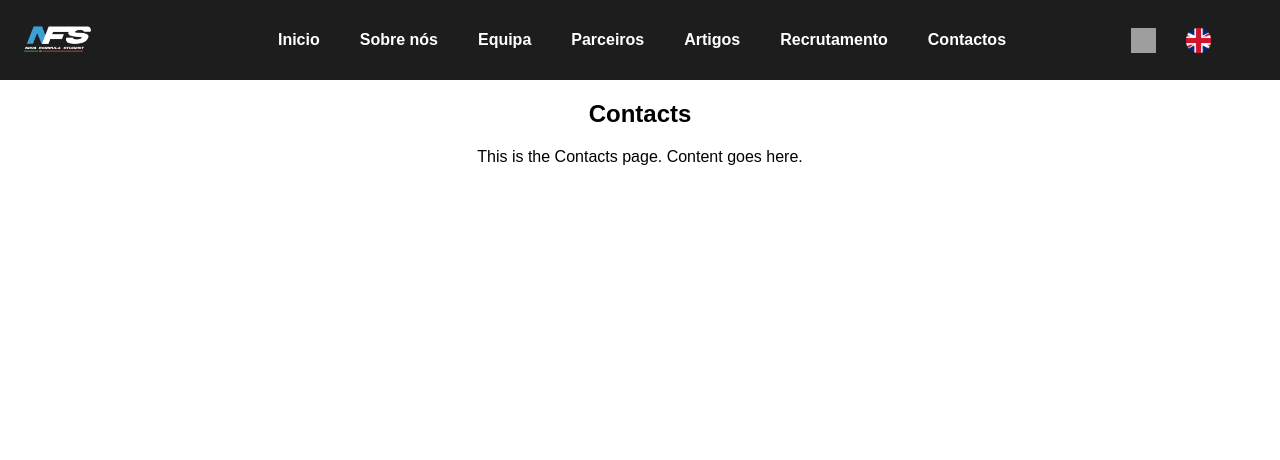
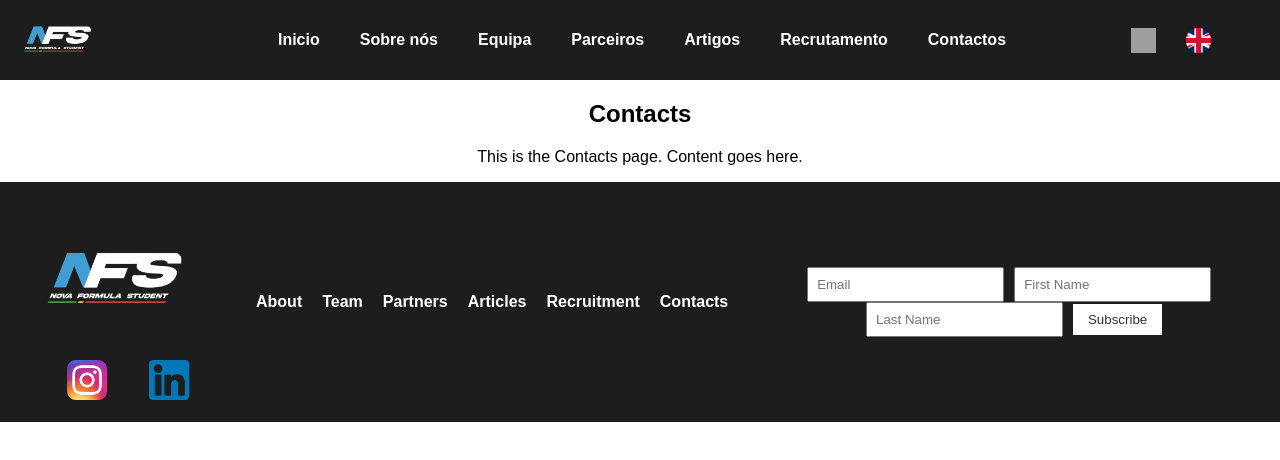
Before and after one commit to JaimeFerreira2002/NFS-site, a React (Create React App) app: page /contacts in a window 1280 px wide. Shown: the top 460 px of the page. Built offline with nearby package versions, Linux system fonts and the light colour scheme; grey boxes are pictures that could not be loaded.

Commit message:
Made some changes on the Team page, added a bottom bar, but still a lot of changes to be done

```diff
--- a/src/App.js
+++ b/src/App.js
@@ -8,6 +8,7 @@ import ArticlesPage from './pages/ArticlesPage';
 import RecruitmentPage from './pages/RecruitmentPage';
 import ContactsPage from './pages/ContactsPage';
 import TopBar from './components/TopBar'
+import BottomBar from './components/BottomBar';
 
 
 import './App.css'; // You can add your CSS styles here
@@ -29,6 +30,7 @@ function App() {
         <Route path="/recruitment" element={<RecruitmentPage/>} />
         <Route path="/contacts" element={<ContactsPage/>} />
       </Routes>
+      <BottomBar/>
       </div>
     </Router>
   );
--- /dev/null
+++ b/src/components/BottomBar/index.js
@@ -0,0 +1,50 @@
+import React from 'react';
+import NFSLogo from '../../assets/images/NFSLogo.png'
+import InstagramLogo from '../../assets/images/instagram_icon.png'
+import LinkedIn from '../../assets/images/linkedIn_icon.png'
+import './style.css'
+
+const BottomBar = () => {
+  return (
+    <div className="bottom-bar">
+      <div className="left-section">
+        {/* Logo */}
+        <div className='logo'>
+            <img src={NFSLogo} alt="NFS_LOGO" />
+        </div>
+
+        {/* Social Icons and Links */}
+        <div className="social-icons">
+          <a href="https://www.instagram.com" target="_blank" rel="noopener noreferrer">
+            <img src={InstagramLogo} alt="Instagram" />
+          </a>
+          <a href="https://www.linkedin.com" target="_blank" rel="noopener noreferrer">
+            <img src={LinkedIn} alt="LinkedIn" />
+          </a>
+        </div>
+      </div>
+
+        {/* Navigation Links */}
+        <div className="navigation-links">
+          <a href="/about">About</a>
+          <a href="/team">Team</a>
+          <a href="/partners">Partners</a>
+          <a href="/articles">Articles</a>
+          <a href="/recruitment">Recruitment</a>
+          <a href="/contacts">Contacts</a>
+        </div>
+
+      <div className="right-section">
+        {/* Newsletter Subscription */}
+        <div className="newsletter-subscription">
+          <input type="text" placeholder="Email" />
+          <input type="text" placeholder="First Name" />
+          <input type="text" placeholder="Last Name" />
+          <button>Subscribe</button>
+        </div>
+      </div>
+    </div>
+  );
+};
+
+export default BottomBar;
--- /dev/null
+++ b/src/components/BottomBar/style.css
@@ -0,0 +1,64 @@
+.bottom-bar {
+    background-color: #1d1d1d;
+    height: 30vh;
+    display: flex;
+    justify-content: space-between;
+    align-items: center;
+    margin: 0;
+    font-family: 'PoppinsBold', sans-serif;
+    font-weight: 600;
+  }
+
+  .left-section {
+    display: flex;
+    align-items: center;
+    height: auto;
+    flex-direction: column;
+
+  }
+
+  .bottom-bar .logo img {
+    width: 20vw;
+    height: 20vh;
+    display: block;
+    padding-top: 0%;
+    padding-bottom: 0%;
+  }
+
+  .social-icons{
+    display: flex; /* Added to ensure children are in a flex container */
+    width: 80%; /* Occupy the full width of the left-section */
+    justify-content: space-evenly; /* Adjust to your preferred spacing */
+    align-items: center; /* Center the icons vertically */
+  }
+
+   .social-icons img {
+    width: 40px;
+    height: 40px;
+    flex-direction: row;
+
+  }
+
+  .navigation-links a {
+    color: #ffffff;
+    text-decoration: none;
+    margin-right: 20px;
+  }
+
+  .right-section {
+    display: flex;
+    align-items: center;
+  }
+
+  .newsletter-subscription input {
+    margin-right: 10px;
+    padding: 8px;
+  }
+
+  .newsletter-subscription button {
+    background-color: #fff;
+    color: #333;
+    padding: 8px 15px;
+    border: none;
+    cursor: pointer;
+  }
--- a/src/components/Team_Board_Cards/index.js
+++ b/src/components/Team_Member_Card/index.js
@@ -5,7 +5,7 @@ import { faEnvelope, faGraduationCap } from '@fortawesome/free-solid-svg-icons';
 import PropTypes from 'prop-types';
 
 
-const TeamBoardCard = ({ name, role, email, degree, imagePath }) => {
+const TeamMemberCard = ({ name, role, email, degree, imagePath }) => {
 
   return (
     <div className="card">
@@ -20,7 +20,7 @@ const TeamBoardCard = ({ name, role, email, degree, imagePath }) => {
   );
 };
 
-TeamBoardCard.propTypes = {
+TeamMemberCard.propTypes = {
   photo: PropTypes.string.isRequired,
   name: PropTypes.string.isRequired,
   role: PropTypes.string.isRequired,
@@ -28,4 +28,4 @@ TeamBoardCard.propTypes = {
   degree: PropTypes.string.isRequired,
 };
 
-export default TeamBoardCard;
+export default TeamMemberCard;
--- a/src/components/Team_Board_Cards/style.css
+++ b/src/components/Team_Member_Card/style.css
@@ -6,6 +6,10 @@
   box-shadow: 0 1px 40px rgba(0, 0, 0, 0.2);
   margin: 10px;
   max-height: 520px;
+  transition: transform 0.3s ease;
+  &:hover {
+    transform: scale(1.06);
+  }
 }
 
 .card-photo {
@@ -29,7 +33,7 @@
 
 .card-details .role {
   text-align: center;
-  font-weight: 00;
+  font-weight: 400;
   font-size: 18px;
   margin: 0;
   padding-top: 5%;
--- a/src/components/TopBar/style.css
+++ b/src/components/TopBar/style.css
@@ -11,7 +11,7 @@
     font-weight: 600;
 
 }
-.logo img {
+.top-bar .logo img {
     width: 10vw;
     height: 10vh;
     display: block;
@@ -52,8 +52,3 @@
     max-height: 100px;
     max-width: 100px;
   }
-
-  /* .pt-button.selected {
-    background-color: #0095ff;
-    transform: scale(1.4);
-  } */
--- a/src/languages/en.json
+++ b/src/languages/en.json
@@ -13,9 +13,30 @@
 "team-page":{
     "title": "Meet the NFS Team!",
     "description": "Our team is made up by student from a wide range of areas of study and from various NOVA Faculties.We are structured in major departments: Board, Technical and Bussiness & Strategy.",
-    "BSD" : "Bussiness & Strategy Director",
-    "TL" : "Team Leader",
-    "TD" : "Technical Director",
+
+    "headers":{
+        "board_header": "Board",
+        "management_header": "Management"
+    },
+
+
+    "roles":{
+        "BSD" : "Bussiness & Strategy Director",
+        "TL" : "Team Leader",
+        "TD" : "Technical Director",
+        "MKT" : "Marketing",
+        "CR" : "Corporate Relations",
+        "LG"  : "Logistics",
+        "FIN" : "Finances",
+
+        "PWT" : "Powertraim",
+        "ELE" : "Electronics",
+        "AERO" : "Aerodynamics",
+        "VD" : "Vehicle Dynamics",
+        "SE" : "Steering & Ergonomics",
+        "CS" : "Chassis & Suspension"
+    },
+
     "degrees":{
         "mechanical_engineering" : "Mechanical Engeneering",
         "eletronic_engineering" :  "Eletronic Engeneering",
--- a/src/languages/pt.json
+++ b/src/languages/pt.json
@@ -12,9 +12,29 @@
 "team-page":{
     "title": "Conhece a nossa equipa!",
     "description": "A nossa equipa é composta por estudantes de diversas áreas de estudo e de várias faculdades da NOVA. Estamos estruturados em principais departamentos: Direção, Técnico e Negócios e Estratégia.",
-    "BSD" : "Diretor de Estratégia & Negócios",
-    "TL" : "Team Leader",
-    "TD" : "Diretor Técnico",
+
+    "headers":{
+      "board_header": "Direção",
+      "management_header": "Coordenadores"
+    },
+
+    "roles" :{
+      "BSD" : "Diretor de Estratégia & Negócios",
+      "TL" : "Team Leader",
+      "TD" : "Diretor Técnico",
+      "MKT" : "Marketing",
+      "CR" : "Relações Empresariais",
+      "LG"  : "Logística",
+      "FIN" : "Finanças",
+
+      "PWT" : "Motores",
+      "ELE" : "Eletrónica",
+      "AERO" : "Aerodinâmica",
+      "VD" : "Dinâmica de veículo",
+      "SE" : "Ergonómica",
+      "CS" : "Chassis e Suspenção"
+    },
+
     "degrees":{
         "mechanical_engineering" : "Engenharia Mecânica",
         "eletronic_engineering" :  "Engenharia Eletrotécnica",
--- a/src/pages/HomePage/style.css
+++ b/src/pages/HomePage/style.css
@@ -47,8 +47,6 @@
   columns: 2;
   margin:10vh;
 
-
-
 }
 
 .teamLeaderPhoto{
--- a/src/pages/TeamPage/style.css
+++ b/src/pages/TeamPage/style.css
@@ -1,20 +1,25 @@
-
 
 .text-header-box{
     padding-left: 3%;
     padding-right: 30%;
     padding-top: 2%;
+    background-image: url("../../assets/images/car_background.jpg");
+    object-fit: contain;
+    object-position: center;
+    height: 40vh;
 }
 .text-header h2 {
     text-align: left;
     font-size: 35px;
     font-weight: 900;
+    color: rgb(255, 255, 255);
   }
 
   .text-header p {
     text-align: left;
     font-size: 20px;
     font-weight: 500;
+    color: rgb(255, 255, 255);
   }
 
   .team-cards{
@@ -22,10 +27,42 @@
     padding-right: 8%;
     padding-top: 2%;
   }
+  .spacer{
+    height: 0.6vh;
+    background-color: #2e2e2e;
+    margin-top: 2%;
+    margin-bottom: 2%;
+    border-radius: 30px;
+  }
+
+  .board-cards-header {
+    text-align: center;
+    padding-top: 2% ;
+    padding-bottom: 2% ;
+    font-weight: 700;
+    font-size: 40px;
+  }
+
+  .management-cards-header {
+    text-align: center;
+    padding-top: 2% ;
+    padding-bottom: 2% ;
+    font-weight: 700;
+    font-size: 40px;
+  }
+
 
   .board-cards{
     display: flex;
     flex-direction: row;
     justify-content: space-between;
     width: 100%;
+
   }
+
+  .management-cards{
+    display: flex;
+    flex-direction: row;
+    justify-content: space-between;
+    width: 100%;
+  }
```
Also changed, not shown: src/pages/TeamPage/index.js (+62 -8 lines), src/assets/images/instagram_icon.png (added), src/assets/images/linkedIn_icon.png (added).
